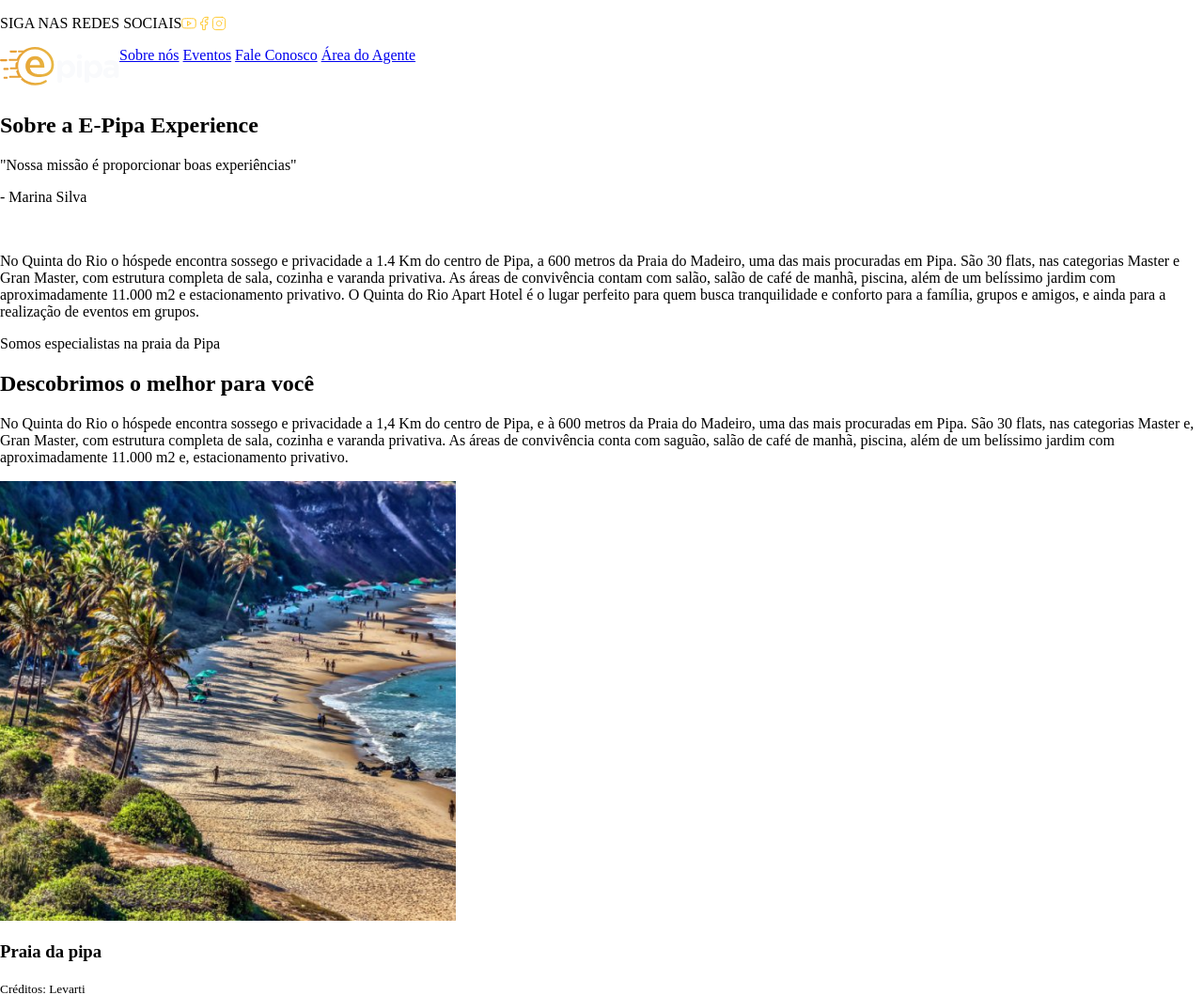
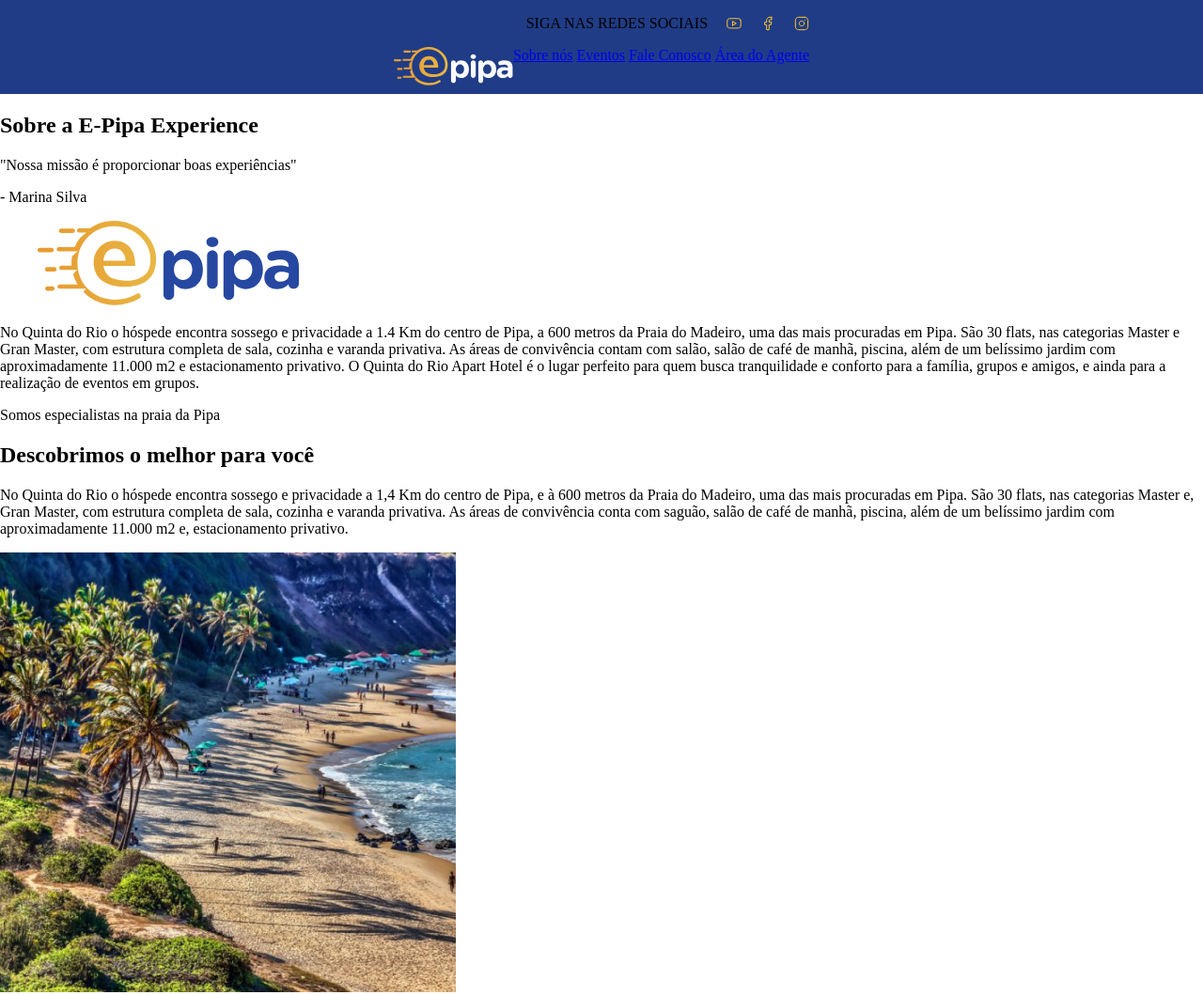
Before and after one commit to yvitoriano/DWAI-2025, a plain HTML site: page E-pipa_responsivo/e-pipa.html in a window 1280 px wide. Shown: the top 1059 px of the page at 94% size. Drawn offline with Linux system fonts and the light colour scheme; files whose address does not match are found by name.

Commit message:
tentativas

```diff
--- a/E-pipa_responsivo/e-pipa.css
+++ b/E-pipa_responsivo/e-pipa.css
@@ -0,0 +1,28 @@
+body{
+    margin: 0px;
+
+}
+header{
+    background: linear-gradient(265deg, #203C86 46.03%, #203C86 53.97%);
+    width: 100%;
+    justify-content: center;
+}
+
+.midias{
+    flex-direction: column;
+}
+
+.redes-sociais{
+    justify-content: flex-end;
+    gap: 20px;
+}
+
+.menu{
+    justify-content: space-between;
+}
+
+main{
+    flex-direction: column;
+    justify-content: center;
+    align-items: center;
+}
--- a/E-pipa_responsivo/e-pipa.html
+++ b/E-pipa_responsivo/e-pipa.html
@@ -14,7 +14,7 @@
 <body>
     <section class="container">
         <header class="flex">
-            <div class="midias">
+            <div class="midias flex">
                 <div class="redes-sociais flex">
                     <p>SIGA NAS REDES SOCIAIS</p>
                     <img src="img_epipa/youtube.svg" alt="icone_youtube">
@@ -34,7 +34,7 @@
             </div>
         </header>
 
-        <main>
+        <main class="">
             <h1>Sobre a E-Pipa Experience</h1>
 
             <div class="comentario">
@@ -45,7 +45,7 @@
             </div>
 
             <figure class="logo-2">
-                <img src="img/logo.svg" alt="">
+                <img src="img_epipa/logo.svg" alt="">
             </figure>
 
             <section class="conteudo">
--- a/E-pipa_responsivo/global.css
+++ b/E-pipa_responsivo/global.css
@@ -1,7 +1,3 @@
 .flex{
     display: flex;
 }
-
-body{
-    margin: 0;
-}
```
